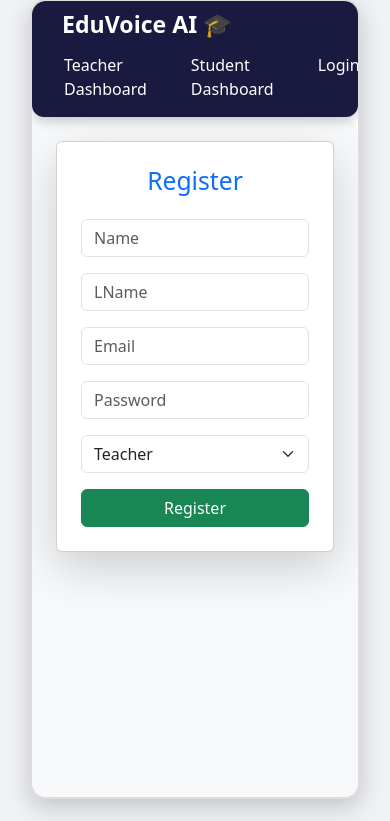
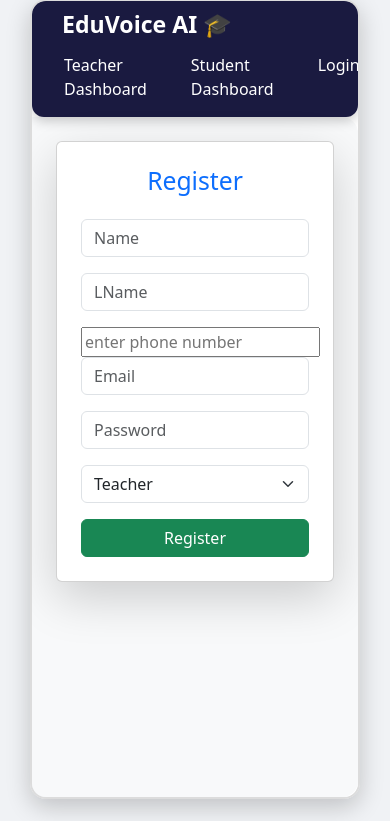
Before and after one commit to vaishnavi97-ux/EduVoice, a Flask app: page /register in a window 390 px wide. Shown: the part 23-844 px from the top of the page. Run offline with Flask 3, Linux system fonts and the light colour scheme.

Commit message:
Add phone number input to registration form

```diff
--- a/templates/register.html
+++ b/templates/register.html
@@ -7,6 +7,7 @@
       <form method="POST">
         <input type="text" name="name" class="form-control mb-3" placeholder="Name" required>
         <input type="text" name="Lastname" class="form-control mb-3" placeholder="LName" required>
+        <input type="tel" id="phone" name="phone" placeholder="enter phone number" pattern="[0-9]{10}" required>
         <input type="email" name="email" class="form-control mb-3" placeholder="Email" required>
         <input type="password" name="password" class="form-control mb-3" placeholder="Password" required>
         <select name="role" class="form-select mb-3" required>
```
